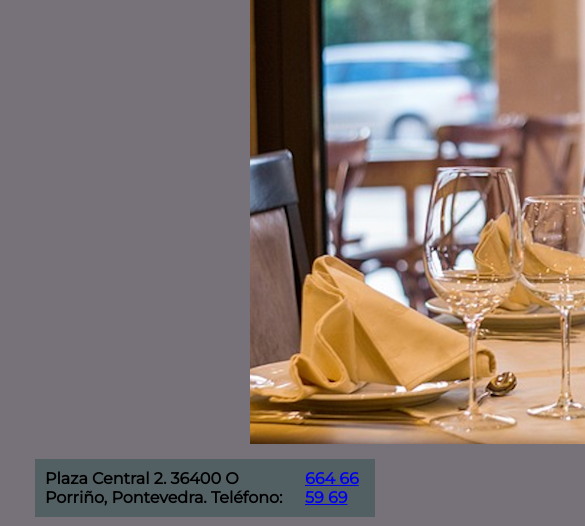
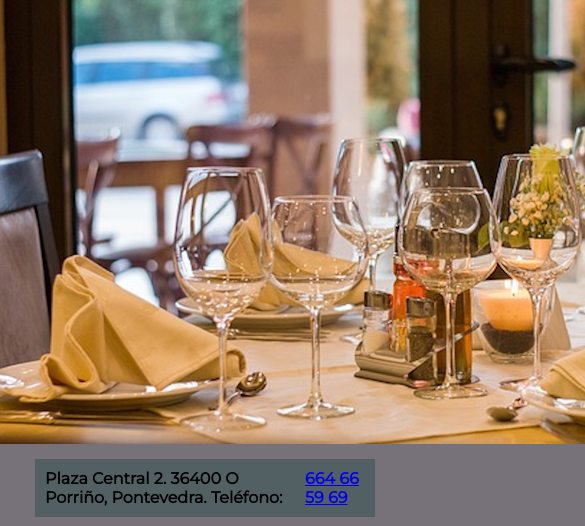
Before and after one commit to LuisHurtadoM/Francachela, a plain HTML site: page index.html in a window 390 px wide. Shown: the part 140-666 px from the top of the page, 585 px wide, since content can reach past the window. Drawn offline with Linux system fonts and the light colour scheme.

Commit message:
CSS Cambio
Se modifico CSS para movil

```diff
--- a/estilos2.css
+++ b/estilos2.css
@@ -137,6 +137,14 @@
   }
 
 @media screen and (max-width: 767px) {
+  .inicio{
+    width: 700px;
+    height: 534px;
+    background-image: url('./images/index1.jpg');
+    background-repeat: no-repeat;
+    margin-left: 0px;
+    padding-top: 20px;
+  }
   .res {
     margin-left: 0%;/
   }
```
